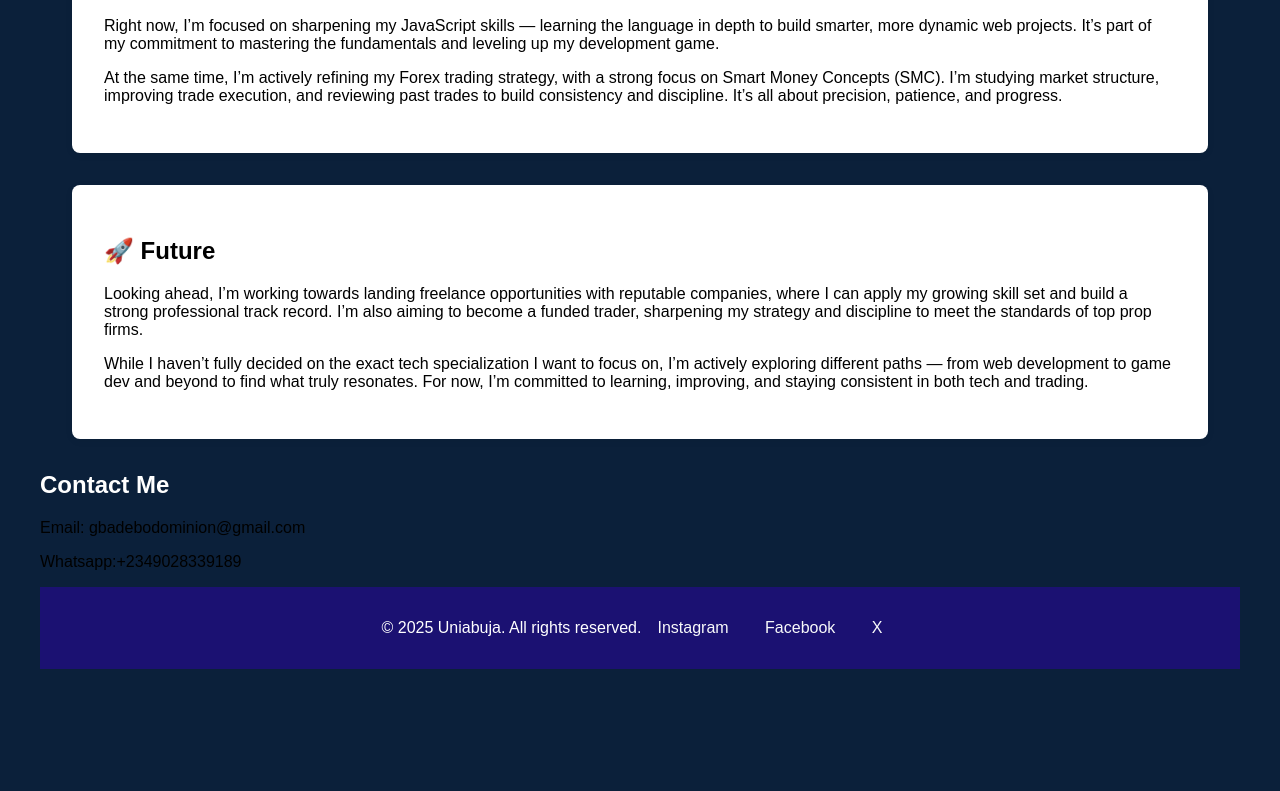
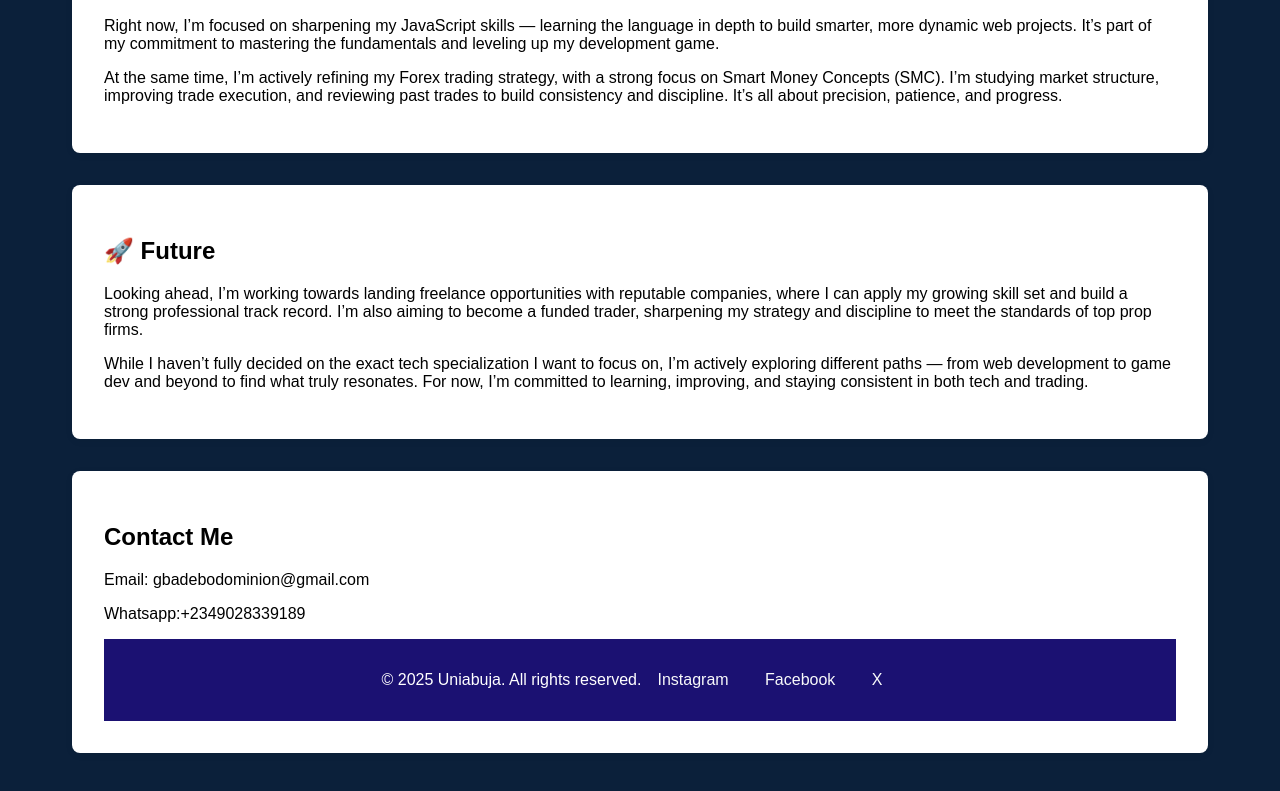
Before and after one commit to Slippery19/github-Portfolio, a plain HTML site: page index.html in a window 1280 px wide. Shown: the part 2695-3486 px from the top of the page. Before the commit the page ends 3404 px from the top, so only its background shows below. Drawn offline with Linux system fonts and the light colour scheme.

Commit message:
Update index.html

```diff
--- a/index.html
+++ b/index.html
@@ -137,11 +137,11 @@
 
     </main>
 
-     <section id="contact" class="contact">
-    <h2 style="color: white;">Contact Me</h2>
+   <section id="contact" class="contact" style="color: black;">
+    <div class="container">
+        <h2>Contact Me</h2>
         <p>Email: gbadebodominion@gmail.com</p>
         <p>Whatsapp:+2349028339189</p>
-  </section>
 <footer>
         <p>&copy; 2025 Uniabuja. All rights reserved.</p>
          <div class="socials">
```
